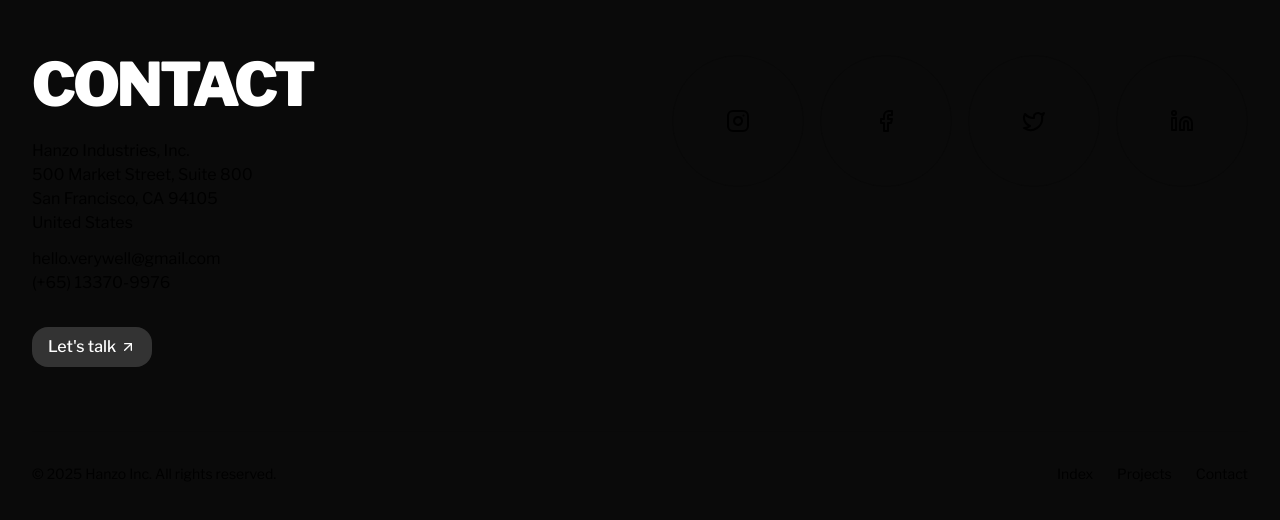
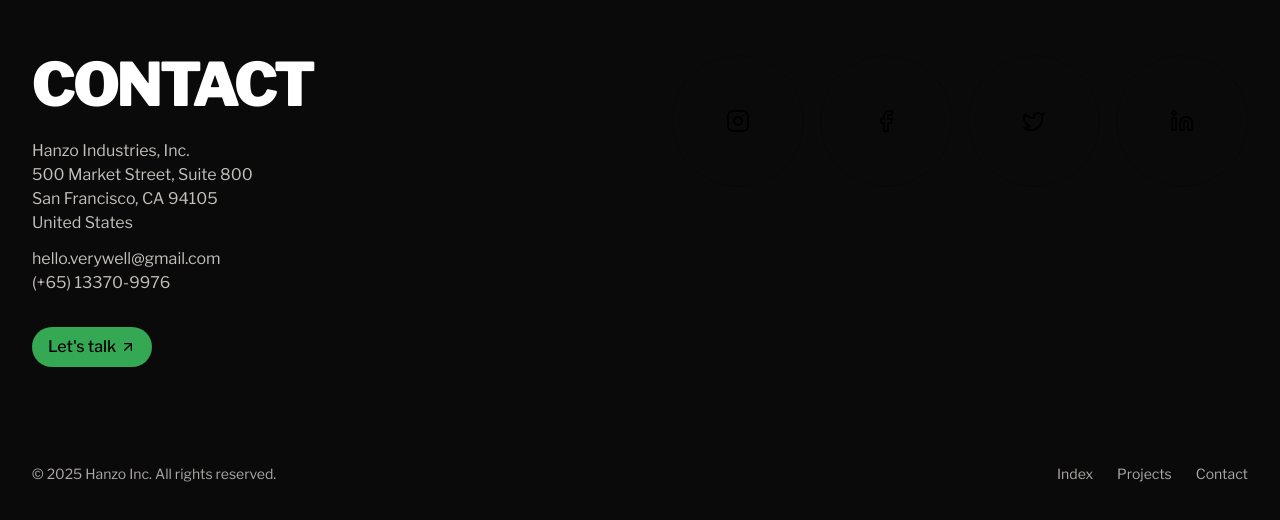
Before and after one commit to hanzoai/agency, a React (Vite) app: page /case-studies in a window 1280 px wide. Shown: the part 2219-2739 px from the top of the page. Built offline with nearby package versions, Linux system fonts and the light colour scheme.

Commit message:
Reverted to edit edt-372c243b-9eee-4599-b81c-51661298eccf: "Update image path
Update the image path to resolve image loading issues."

```diff
--- a/src/components/CTA.tsx
+++ b/src/components/CTA.tsx
@@ -11,8 +11,8 @@ const CTA = () => {
       <div className="container-custom relative z-10">
         <div className="max-w-4xl mx-auto">
           <div className="text-center md:text-left">
-            <h2 className="text-4xl md:text-7xl font-black tracking-tighter mb-12 reveal">
-              Unlimited<br/>Full-Stack App<br/>Development
+            <h2 className="text-4xl md:text-7xl font-black uppercase tracking-tighter mb-12 reveal">
+              UNLIMITED<br/>FULL-STACK APP<br/>DEVELOPMENT
             </h2>
             <p className="text-lg md:text-xl text-white/80 mb-10 max-w-xl reveal">
               Expand your in-house creative team with top global talent and cutting-edge AI workflows, bringing any vision to life quickly and cost-effectively.
@@ -29,7 +29,7 @@ const CTA = () => {
 
               <a
                 href="/subscribe"
-                className="bg-transparent text-white border border-white hover:bg-white hover:text-black transition-colors duration-300 flex items-center text-lg py-3 px-6 rounded-xl"
+                className="bg-transparent text-white border border-white hover:bg-white hover:text-black transition-colors duration-300 flex items-center text-lg py-3 px-6"
               >
                 Get Started
                 <ArrowUpRight size={20} className="ml-2" />
--- a/src/components/Hero.tsx
+++ b/src/components/Hero.tsx
@@ -4,7 +4,7 @@ import { useEffect, useState } from 'react';
 
 const Hero = () => {
   const [displayedText, setDisplayedText] = useState('');
-  const fullText = 'Reliable & Affordable';
+  const fullText = 'RELIABLE & AFFORDABLE';
 
   useEffect(() => {
     let currentIndex = 0;
@@ -28,21 +28,21 @@ const Hero = () => {
 
       <div className="container-custom">
         <div className="max-w-5xl mx-auto text-center">
-          <h1 className="text-5xl md:text-8xl font-black leading-tight mb-8 tracking-tighter text-white">
+          <h1 className="text-5xl md:text-8xl font-black leading-tight uppercase mb-8 tracking-tighter">
             <span className="inline-block min-h-[1.2em]">{displayedText}</span>
           </h1>
 
-          <p className="text-lg md:text-xl text-white/80 max-w-2xl mx-auto mb-12 reveal-slide-up">
+          <p className="text-lg md:text-xl text-primary/80 max-w-2xl mx-auto mb-12 reveal-slide-up">
             Quality design solutions that won't break your budget. Get unlimited designs
             and development from our dedicated team, all at a predictable monthly rate.
           </p>
 
           <div className="flex flex-col sm:flex-row items-center justify-center gap-6 reveal-slide-up">
-            <a href="https://calendar.app.google/z1YsZQrqR4s6jQqD8" className="bg-transparent text-white border border-white rounded-xl py-3 px-6 text-lg inline-flex items-center hover:bg-white/10 transition-all duration-300">
+            <a href="https://calendar.app.google/z1YsZQrqR4s6jQqD8" className="bg-transparent text-white border border-white rounded-full py-3 px-6 text-lg inline-flex items-center hover:bg-white/10 transition-all duration-300">
               Let's talk
               <ArrowUpRight size={20} className="ml-2 text-white" />
             </a>
-            <a href="#services" className="btn-secondary rounded-xl">
+            <a href="#services" className="btn-secondary">
               See What We Offer
             </a>
           </div>
--- a/src/components/ProjectsGallery.tsx
+++ b/src/components/ProjectsGallery.tsx
@@ -40,11 +40,10 @@ const ProjectsGallery: React.FC<ProjectsGalleryProps> = ({
                 alt={displayProjects[0].title}
                 className="w-full h-full object-cover"
                 onError={() => handleImageError(displayProjects[0].id)}
-                data-slot="image"
               />
               <div className="absolute inset-0 bg-gradient-to-t from-black/70 to-transparent flex flex-col justify-end p-6">
-                <h3 className="text-xl font-bold text-white">{displayProjects[0].title}</h3>
-                <p className="text-white/80 mt-1 text-sm font-medium">{displayProjects[0].description}</p>
+                <h3 className="text-xl font-bold text-white uppercase">{displayProjects[0].title}</h3>
+                <p className="text-white/80 mt-1 text-sm uppercase font-medium">{displayProjects[0].description}</p>
                 <button className="mt-4 lets-talk-btn w-fit">
                   Explore
                   <ArrowUpRight size={16} className="ml-1" />
@@ -65,11 +64,10 @@ const ProjectsGallery: React.FC<ProjectsGalleryProps> = ({
                 alt={project.title}
                 className="w-full h-full object-cover transition-transform duration-300 group-hover:scale-105"
                 onError={() => handleImageError(project.id)}
-                data-slot="image"
               />
               <div className="absolute inset-0 bg-gradient-to-t from-black/80 to-transparent flex flex-col justify-end p-6">
-                <h3 className="text-xl font-bold text-white">{project.title}</h3>
-                <p className="text-white/80 mt-1 text-sm font-medium">{project.description}</p>
+                <h3 className="text-xl font-bold text-white uppercase">{project.title}</h3>
+                <p className="text-white/80 mt-1 text-sm uppercase font-medium">{project.description}</p>
                 <button className="mt-4 lets-talk-btn w-fit">
                   Explore
                   <ArrowUpRight size={16} className="ml-1" />
--- a/src/index.css
+++ b/src/index.css
@@ -5,64 +5,39 @@
 @tailwind components;
 @tailwind utilities;
 
-/* CSS Variables moved outside of layer to follow new approach */
-:root {
-  --background: hsl(0 0% 0%);
-  --foreground: hsl(30 25% 93%);
+@layer base {
+  :root {
+    --background: 0 0% 0%;
+    --foreground: 30 25% 93%;
 
-  --card: hsl(0 0% 5%);
-  --card-foreground: hsl(30 25% 93%);
+    --card: 0 0% 5%;
+    --card-foreground: 30 25% 93%;
 
-  --popover: hsl(0 0% 5%);
-  --popover-foreground: hsl(30 25% 93%);
+    --popover: 0 0% 5%;
+    --popover-foreground: 30 25% 93%;
 
-  --primary: hsl(30 25% 93%);
-  --primary-foreground: hsl(0 0% 0%);
+    --primary: 30 25% 93%;
+    --primary-foreground: 0 0% 0%;
 
-  --secondary: hsl(0 0% 10%);
-  --secondary-foreground: hsl(30 25% 93%);
+    --secondary: 0 0% 10%;
+    --secondary-foreground: 30 25% 93%;
 
-  --muted: hsl(0 0% 15%);
-  --muted-foreground: hsl(30 15% 70%);
+    --muted: 0 0% 15%;
+    --muted-foreground: 30 15% 70%;
 
-  --accent: hsl(0 0% 20%);
-  --accent-foreground: hsl(0 0% 98%);
+    --accent: 142 54% 43%;
+    --accent-foreground: 0 0% 0%;
 
-  --destructive: hsl(0 84.2% 60.2%);
-  --destructive-foreground: hsl(0 0% 98%);
+    --destructive: 0 84.2% 60.2%;
+    --destructive-foreground: 0 0% 0%;
 
-  --border: hsl(0 0% 20%);
-  --input: hsl(0 0% 20%);
-  --ring: hsl(0 0% 30%);
+    --border: 0 0% 20%;
+    --input: 0 0% 20%;
+    --ring: 0 0% 30%;
 
-  --radius: 0.75rem;
-}
+    --radius: 0.25rem;
+  }
 
-/* Now using @theme inline directive for v4 compatibility */
-@theme inline {
-  --color-background: var(--background);
-  --color-foreground: var(--foreground);
-  --color-card: var(--card);
-  --color-card-foreground: var(--card-foreground);
-  --color-popover: var(--popover);
-  --color-popover-foreground: var(--popover-foreground);
-  --color-primary: var(--primary);
-  --color-primary-foreground: var(--primary-foreground);
-  --color-secondary: var(--secondary);
-  --color-secondary-foreground: var(--secondary-foreground);
-  --color-muted: var(--muted);
-  --color-muted-foreground: var(--muted-foreground);
-  --color-accent: var(--accent);
-  --color-accent-foreground: var(--accent-foreground);
-  --color-destructive: var(--destructive);
-  --color-destructive-foreground: var(--destructive-foreground);
-  --color-border: var(--border);
-  --color-input: var(--input);
-  --color-ring: var(--ring);
-  --color-radius: var(--radius);
-}
-
-@layer base {
   * {
     @apply border-border;
   }
@@ -78,11 +53,7 @@
   }
 
   h1, h2, h3, h4, h5, h6 {
-    @apply font-display font-bold tracking-tight text-white;
-  }
-
-  p {
-    @apply text-white/80;
+    @apply font-display font-bold tracking-tight;
   }
 
   .reveal {
@@ -112,15 +83,15 @@
 
 @layer components {
   .btn-primary {
-    @apply bg-accent hover:bg-accent/90 text-white font-semibold py-3 px-6 rounded-xl transition-all duration-300 transform hover:scale-[1.02] active:scale-[0.98] inline-flex items-center justify-center;
+    @apply bg-accent hover:bg-accent/90 text-black font-semibold py-3 px-6 rounded-full transition-all duration-300 transform hover:scale-[1.02] active:scale-[0.98] inline-flex items-center justify-center;
   }
 
   .btn-secondary {
-    @apply bg-white hover:bg-white/90 text-black border border-white font-semibold py-3 px-6 rounded-xl transition-all duration-300 transform hover:scale-[1.02] active:scale-[0.98] inline-flex items-center justify-center;
+    @apply bg-white hover:bg-white/90 text-black border border-white font-semibold py-3 px-6 rounded-full transition-all duration-300 transform hover:scale-[1.02] active:scale-[0.98] inline-flex items-center justify-center;
   }
 
   .btn-outline {
-    @apply bg-transparent hover:bg-primary/10 text-primary border border-primary/20 font-semibold py-3 px-6 rounded-xl transition-all duration-300 transform hover:scale-[1.02] active:scale-[0.98] inline-flex items-center justify-center;
+    @apply bg-transparent hover:bg-primary/10 text-primary border border-primary/20 font-semibold py-3 px-6 rounded-full transition-all duration-300 transform hover:scale-[1.02] active:scale-[0.98] inline-flex items-center justify-center;
   }
 
   .container-custom {
@@ -132,11 +103,11 @@
   }
 
   .testimonial-card {
-    @apply bg-card p-6 md:p-8 rounded-xl shadow-sm border border-border;
+    @apply bg-card p-6 md:p-8 rounded-lg shadow-sm border border-border;
   }
 
   .service-card {
-    @apply bg-card p-6 md:p-8 rounded-xl shadow-sm border border-border hover:shadow-md transition-all duration-300;
+    @apply bg-card p-6 md:p-8 rounded-lg shadow-sm border border-border hover:shadow-md transition-all duration-300;
   }
 
   .faq-item {
@@ -148,7 +119,7 @@
   }
 
   .lets-talk-btn {
-    @apply bg-accent text-white rounded-xl py-2 px-4 inline-flex items-center font-medium;
+    @apply bg-accent text-black rounded-full py-2 px-4 inline-flex items-center font-medium;
   }
 
   .lets-talk-btn.bg-black {
@@ -168,10 +139,10 @@
     left: 0;
     right: 0;
     bottom: 0;
-    background: linear-gradient(45deg, #8B5CF6, #D946EF, #F97316, #0EA5E9, #333);
+    background: linear-gradient(45deg, #8B5CF6, #D946EF, #F97316, #0EA5E9, #34a853);
     background-size: 400% 400%;
     z-index: -1;
-    border-radius: 0.75rem;
+    border-radius: 9999px;
     opacity: 0;
     transition: opacity 0.3s ease;
   }
--- a/tailwind.config.ts
+++ b/tailwind.config.ts
@@ -41,8 +41,8 @@ export default {
         black: '#000000',
         white: '#ffffff',
         accent: {
-          DEFAULT: '#333333',
-          light: '#3d3d3d',
+          DEFAULT: '#34a853',
+          light: '#293329',
         },
         primary: {
           DEFAULT: 'hsl(var(--primary))',
@@ -72,9 +72,7 @@ export default {
       borderRadius: {
         lg: 'var(--radius)',
         md: 'calc(var(--radius) - 2px)',
-        sm: 'calc(var(--radius) - 4px)',
-        xl: '1rem',
-        '2xl': '1.5rem',
+        sm: 'calc(var(--radius) - 4px)'
       },
       keyframes: {
         'accordion-down': {
```
Also changed, not shown: src/components/CaseStudy.tsx (+6 -8 lines), src/components/Pricing.tsx (+22 -34 lines), src/data/projectsData.ts (+24 -24 lines), src/pages/Projects.tsx (+7 -22 lines).
